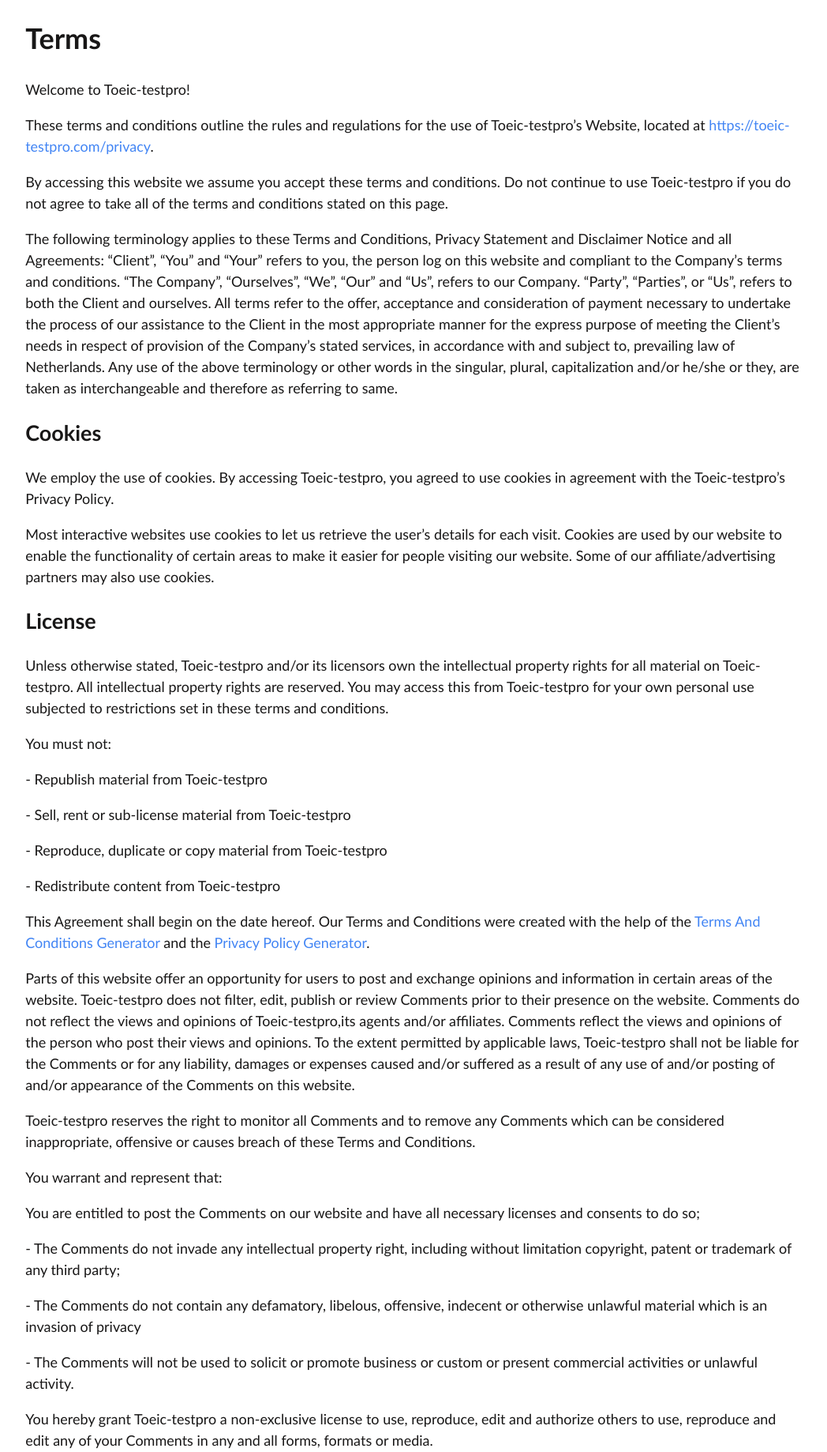
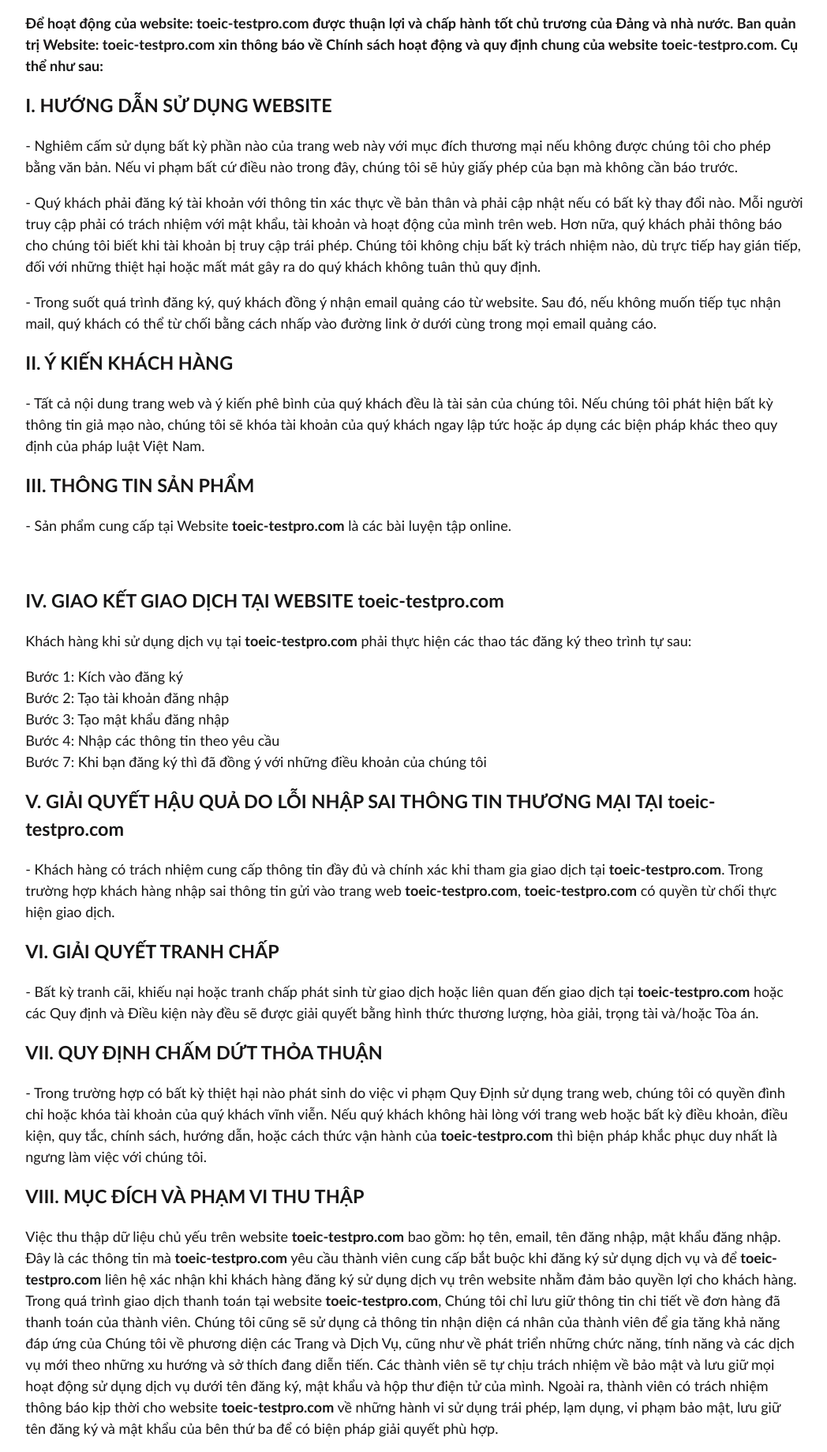
Before and after one commit to KhoaNguyenNe/TrungTamTiengAnh, a PHP site: page /term.html in a window 1280 px wide; the page is wider, and only the part inside the window is pictured. Shown: the part 96-1934 px from the top of that part at 79% size, without its empty margins (115-1163 px from the left). Run offline with PHP 8.4, Linux system fonts and the light colour scheme.

Commit message:
fix bug và làm web contact

```diff
--- a/assets/css/aboutus.css
+++ b/assets/css/aboutus.css
@@ -38,6 +38,7 @@
 /* Hiệu ứng đổi màu chữ khi di chuột vào liên kết */
 .s2 {
     color: #4285f4;
+    font-weight: ;
     transition: color 0.2s ease;
   }
 .s2:hover {
--- a/assets/css/term.css
+++ b/assets/css/term.css
@@ -35,9 +35,9 @@
     margin-inline-start: 0px;
     margin-inline-end: 0px;
 }
-.paper h2 {
+.paper h3 {
     display: block;
-    font-size: 1.5em;
+    font-size: 1.3em;
     margin-block-start: 0.83em;
     margin-block-end: 0.83em;
     margin-inline-start: 0px;
--- a/term.html
+++ b/term.html
@@ -92,62 +92,50 @@
 
         <div class="phara">
             <div class="paper">
-                    <h1 class="Term indam">Terms</h1>
-                    <p>Welcome to Toeic-testpro!</p>
-                    <p>These terms and conditions outline the rules and regulations for the use of Toeic-testpro’s Website, located at <a href="https://toeic-testpro.com/privacy" class="dgdan">https://toeic-testpro.com/privacy</a>.</p>
-                    <p>By accessing this website we assume you accept these terms and conditions. Do not continue to use Toeic-testpro if you do not agree to take all of the terms and conditions stated on this page.</p>
-                    <p>The following terminology applies to these Terms and Conditions, Privacy Statement and Disclaimer Notice and all Agreements: “Client”, “You” and “Your” refers to you, the person log on this website and compliant to the Company’s terms and conditions. “The Company”, “Ourselves”, “We”, “Our” and “Us”, refers to our Company. “Party”, “Parties”, or “Us”, refers to both the Client and ourselves. All terms refer to the offer, acceptance and consideration of payment necessary to undertake the process of our assistance to the Client in the most appropriate manner for the express purpose of meeting the Client’s needs in respect of provision of the Company’s stated services, in accordance with and subject to, prevailing law of Netherlands. Any use of the above terminology or other words in the singular, plural, capitalization and/or he/she or they, are taken as interchangeable and therefore as referring to same.</p>
-                    <h2 class="indam">Cookies</h2>
-                    <p>We employ the use of cookies. By accessing Toeic-testpro, you agreed to use cookies in agreement with the Toeic-testpro’s Privacy Policy.</p>
-                    <p>Most interactive websites use cookies to let us retrieve the user’s details for each visit. Cookies are used by our website to enable the functionality of certain areas to make it easier for people visiting our website. Some of our affiliate/advertising partners may also use cookies.</p>
-                    <h2 class="indam">License</h2>
-                    <p>Unless otherwise stated, Toeic-testpro and/or its licensors own the intellectual property rights for all material on Toeic-testpro. All intellectual property rights are reserved. You may access this from Toeic-testpro for your own personal use subjected to restrictions set in these terms and conditions.</p>
-                    <p>You must not:</p>
-                    <p>- Republish material from Toeic-testpro</p>
-                    <p>- Sell, rent or sub-license material from Toeic-testpro</p>
-                    <p>- Reproduce, duplicate or copy material from Toeic-testpro</p>
-                    <p>- Redistribute content from Toeic-testpro</p>
-                    <p>This Agreement shall begin on the date hereof. Our Terms and Conditions were created with the help of the&nbsp;<a href="https://www.termsandconditionsgenerator.com/" class="dgdan">Terms And Conditions Generator</a>&nbsp;and the&nbsp;<a href="https://www.generateprivacypolicy.com/" class="dgdan">Privacy Policy Generator</a>.</p>
-                    <p>Parts of this website offer an opportunity for users to post and exchange opinions and information in certain areas of the website. Toeic-testpro does not filter, edit, publish or review Comments prior to their presence on the website. Comments do not reflect the views and opinions of Toeic-testpro,its agents and/or affiliates. Comments reflect the views and opinions of the person who post their views and opinions. To the extent permitted by applicable laws, Toeic-testpro shall not be liable for the Comments or for any liability, damages or expenses caused and/or suffered as a result of any use of and/or posting of and/or appearance of the Comments on this website.</p>
-                    <p>Toeic-testpro reserves the right to monitor all Comments and to remove any Comments which can be considered inappropriate, offensive or causes breach of these Terms and Conditions.</p>
-                    <p>You warrant and represent that:</p>
-                    <p>You are entitled to post the Comments on our website and have all necessary licenses and consents to do so;</p>
-                    <p>- The Comments do not invade any intellectual property right, including without limitation copyright, patent or trademark of any third party;</p>
-                    <p>- The Comments do not contain any defamatory, libelous, offensive, indecent or otherwise unlawful material which is an invasion of privacy</p>
-                    <p>- The Comments will not be used to solicit or promote business or custom or present commercial activities or unlawful activity.</p>
-                    <p>You hereby grant Toeic-testpro a non-exclusive license to use, reproduce, edit and authorize others to use, reproduce and edit any of your Comments in any and all forms, formats or media.</p>
-                    <h2 class="indam">Hyperlinking to our Content</h2>
-                    <p>The following organizations may link to our Website without prior written approval:</p>
-                    <p>- Government agencies;</p>
-                    <p>- Search engines;</p>
-                    <p>- News organizations;</p>
-                    <p>- Online directory distributors may link to our Website in the same manner as they hyperlink to the Websites of other listed businesses; and</p>
-                    <p>- System wide Accredited Businesses except soliciting non-profit organizations, charity shopping malls, and charity fundraising groups which may not hyperlink to our Web site.</p>
-                    <p>These organizations may link to our home page, to publications or to other Website information so long as the link: (a) is not in any way deceptive; (b) does not falsely imply sponsorship, endorsement or approval of the linking party and its products and/or services; and (c) fits within the context of the linking party’s site.</p>
-                    <p>We may consider and approve other link requests from the following types of organizations:</p>
-                    <p>- commonly-known consumer and/or business information sources;</p>
-                    <p>- dot.com community sites;</p>
-                    <p>- associations or other groups representing charities;</p>
-                    <p>- online directory distributors;</p>
-                    <p>- internet portals;</p>
-                    <p>- accounting, law and consulting firms; and</p>
-                    <p>- educational institutions and trade associations.</p>
-                    <p>We will approve link requests from these organizations if we decide that: (a) the link would not make us look unfavorably to ourselves or to our accredited businesses; (b) the organization does not have any negative records with us; (c) the benefit to us from the visibility of the hyperlink compensates the absence of Toeic-testpro; and (d) the link is in the context of general resource information.</p>
-                    <p>These organizations may link to our home page so long as the link: (a) is not in any way deceptive; (b) does not falsely imply sponsorship, endorsement or approval of the linking party and its products or services; and (c) fits within the context of the linking party’s site.</p>
-                    <p>If you are one of the organizations listed in paragraph 2 above and are interested in linking to our website, you must inform us by sending an e-mail to Toeic-testpro. Please include your name, your organization name, contact information as well as the URL of your site, a list of any URLs from which you intend to link to our Website, and a list of the URLs on our site to which you would like to link. Wait 2-3 weeks for a response.</p>
-                    <p>Approved organizations may hyperlink to our Website as follows:</p>
-                    <p>- By use of our corporate name; or</p>
-                    <p>- By use of the uniform resource locator being linked to; or</p>
-                    <p>- By use of any other description of our Website being linked to that makes sense within the context and format of content on the linking party’s site.</p>
-                    <p>No use of Toeic-testpro’s logo or other artwork will be allowed for linking absent a trademark license agreement.</p>
-                    <h2 class="indam">iFrames</h2>
-                    <p>Without prior approval and written permission, you may not create frames around our Webpages that alter in any way the visual presentation or appearance of our Website</p>
-                    <h2 class="indam">Refund Policy</h2>
-                    <p>If you are unsatisfied with our product, you can receive refund within <a class="indam">24h</a> since your account is upgraded. After the above time, we will not refund for any reason.</p>
-                    <p>Refund amount = The amount of money we received (after deducting additional fees - if any)</p>
-                    <h2 class="indam">Content Liability</h2>
-                    <p>We shall not be hold responsible for any content that appears on your Website. You agree to protect and defend us against all claims that is rising on your Website. No link(s) should appear on any Website that may be interpreted as libelous, obscene or criminal, or which infringes, otherwise violates, or advocates the infringement or other violation of, any third party rights.</p>
-
+                    <p><a class="indam">Để hoạt động của website:&nbsp;toeic-testpro.com&nbsp;được thuận lợi và chấp hành tốt chủ trương của Đảng và nhà nước. Ban quản trị Website:&nbsp;toeic-testpro.com&nbsp;xin thông báo về Chính sách hoạt động và quy định chung của website&nbsp;toeic-testpro.com. Cụ thể như sau:</a></p>
+                    <h3><a class="indam">I. HƯỚNG DẪN SỬ DỤNG WEBSITE</a></h3>
+                    <p>- Nghiêm cấm sử dụng bất kỳ phần nào của trang web này với mục đích thương mại nếu không được chúng tôi cho phép bằng văn bản. Nếu vi phạm bất cứ điều nào trong đây, chúng tôi sẽ hủy giấy phép của bạn mà không cần báo trước.</p>
+                    <p>- Quý khách phải đăng ký tài khoản với thông tin xác thực về bản thân và phải cập nhật nếu có bất kỳ thay đổi nào. Mỗi người truy cập phải có trách nhiệm với mật khẩu, tài khoản và hoạt động của mình trên web. Hơn nữa, quý khách phải thông báo cho chúng tôi biết khi tài khoản bị truy cập trái phép. Chúng tôi không chịu bất kỳ trách nhiệm nào, dù trực tiếp hay gián tiếp, đối với những thiệt hại hoặc mất mát gây ra do quý khách không tuân thủ quy định.</p>
+                    <p>- Trong suốt quá trình đăng ký, quý khách đồng ý nhận email quảng cáo từ website. Sau đó, nếu không muốn tiếp tục nhận mail, quý khách có thể từ chối bằng cách nhấp vào đường link ở dưới cùng trong mọi email quảng cáo.</p>
+                    <h3><a class="indam">II. Ý KIẾN KHÁCH HÀNG</a></h3>
+                    <p>- Tất cả nội dung trang web và ý kiến phê bình của quý khách đều là tài sản của chúng tôi. Nếu chúng tôi phát hiện bất kỳ thông tin giả mạo nào, chúng tôi sẽ khóa tài khoản của quý khách ngay lập tức hoặc áp dụng các biện pháp khác theo quy định của pháp luật Việt Nam.</p>
+                    <h3><a class="indam">III. THÔNG TIN SẢN PHẨM</a></h3>
+                    <p>- Sản phẩm cung cấp tại Website&nbsp;<a class="indam">toeic-testpro.com</a> là các bài luyện tập online.</p>
+                    <p>&nbsp;</p>
+                    <h3><a class="indam">IV. GIAO KẾT GIAO DỊCH TẠI WEBSITE toeic-testpro.com</a></h3>
+                    <p>Khách hàng khi sử dụng dịch vụ tại&nbsp;<a class="indam">toeic-testpro.com</a>&nbsp;phải thực hiện các thao tác đăng ký theo trình tự sau:</p>
+                    <ul>
+                    <li>Bước 1: Kích vào đăng ký</li>
+                    <li>Bước 2: Tạo tài khoản đăng nhập</li>
+                    <li>Bước 3: Tạo mật khẩu đăng nhập</li>
+                    <li>Bước 4: Nhập các thông tin theo yêu cầu</li>
+                    <li>Bước 7: Khi bạn đăng ký thì đã đồng ý với những điều khoản của chúng tôi</li>
+                    </ul>
+                    <h3><a class="indam">V. GIẢI QUYẾT HẬU QUẢ DO LỖI NHẬP SAI THÔNG TIN THƯƠNG MẠI TẠI toeic-testpro.com</a></h3>
+                    <p>- Khách hàng có trách nhiệm cung cấp thông tin đầy đủ và chính xác khi tham gia giao dịch tại&nbsp;<a class="indam">toeic-testpro.com</a>. Trong trường hợp khách hàng nhập sai thông tin gửi vào trang web&nbsp;<a class="indam">toeic-testpro.com</a>,&nbsp;<a class="indam">toeic-testpro.com</a> có quyền từ chối thực hiện giao dịch.</p>
+                    <h3><a class="indam">VI. GIẢI QUYẾT TRANH CHẤP</a></h3>
+                    <p>- Bất kỳ tranh cãi, khiếu nại hoặc tranh chấp phát sinh từ giao dịch hoặc liên quan đến giao dịch tại&nbsp;<a class="indam">toeic-testpro.com</a>&nbsp;hoặc các Quy định và Điều kiện này đều sẽ được giải quyết bằng hình thức thương lượng, hòa giải, trọng tài và/hoặc Tòa án.</p>
+                    <h3><a class="indam">VII. QUY ĐỊNH CHẤM DỨT THỎA THUẬN</a></h3>
+                    <p>- Trong trường hợp có bất kỳ thiệt hại nào phát sinh do việc vi phạm Quy Định sử dụng trang web, chúng tôi có quyền đình chỉ hoặc khóa tài khoản của quý khách vĩnh viễn. Nếu quý khách không hài lòng với trang web hoặc bất kỳ điều khoản, điều kiện, quy tắc, chính sách, hướng dẫn, hoặc cách thức vận hành của&nbsp;<a class="indam">toeic-testpro.com</a>&nbsp;thì biện pháp khắc phục duy nhất là ngưng làm việc với chúng tôi.</p>
+                    <h3><a class="indam">VIII. MỤC ĐÍCH VÀ PHẠM VI THU THẬP</a></h3>
+                    <p>Việc thu thập dữ liệu chủ yếu trên website&nbsp;<a class="indam">toeic-testpro.com</a> bao gồm: họ tên, email, tên đăng nhập, mật khẩu đăng nhập. Đây là các thông tin mà <a class="indam">toeic-testpro.com</a>&nbsp;yêu cầu thành viên cung cấp bắt buộc khi đăng ký sử dụng dịch vụ và để&nbsp;<a class="indam">toeic-testpro.com</a>&nbsp;liên hệ xác nhận khi khách hàng đăng ký sử dụng dịch vụ trên website nhằm đảm bảo quyền lợi cho khách hàng. Trong quá trình giao dịch thanh toán tại website&nbsp;<a class="indam">toeic-testpro.com</a>, Chúng tôi chỉ lưu giữ thông tin chi tiết về đơn hàng đã thanh toán của thành viên. Chúng tôi cũng sẽ sử dụng cả thông tin nhận diện cá nhân của thành viên để gia tăng khả năng đáp ứng của Chúng tôi về phương diện các Trang và Dịch Vụ, cũng như về phát triển những chức năng, tính năng và các dịch vụ mới theo những xu hướng và sở thích đang diễn tiến. Các thành viên sẽ tự chịu trách nhiệm về bảo mật và lưu giữ mọi hoạt động sử dụng dịch vụ dưới tên đăng ký, mật khẩu và hộp thư điện tử của mình. Ngoài ra, thành viên có trách nhiệm thông báo kịp thời cho website&nbsp;<a class="indam">toeic-testpro.com</a>&nbsp;về những hành vi sử dụng trái phép, lạm dụng, vi phạm bảo mật, lưu giữ tên đăng ký và mật khẩu của bên thứ ba để có biện pháp giải quyết phù hợp.</p>
+                    <h3><a class="indam">IX. PHẠM VI SỬ DỤNG THÔNG TIN</a></h3>
+                    <p>Website&nbsp;<a class="indam">toeic-testpro.com</a>&nbsp;sử dụng thông tin thành viên cung cấp để:</p>
+                    <ul>
+                    <li>Cung cấp các dịch vụ đến thành viên;</li>
+                    <li>Gửi các thông báo về các hoạt động trao đổi thông tin giữa thành viên và website&nbsp;<a class="indam">toeic-testpro.com</a></li>
+                    <li>Ngăn ngừa các hoạt động phá hủy tài khoản người dùng của thành viên hoặc các hoạt động giả mạo thành viên;</li>
+                    <li>Liên lạc và giải quyết với thành viên trong những trường hợp đặc biệt.</li>
+                    <li>Không sử dụng thông tin cá nhân của thành viên ngoài mục đích xác nhận và liên hệ có liên quan đến giao dịch tại&nbsp;<a class="indam">toeic-testpro.com</a></li>
+                    <li>Trong trường hợp có yêu cầu của pháp luật: website&nbsp;<a class="indam">toeic-testpro.com</a>&nbsp;có trách nhiệm hợp tác cung cấp thông tin cá nhân thành viên khi có yêu cầu từ cơ quan tư pháp bao gồm: Viện kiểm sát, tòa án, cơ quan công an điều tra liên quan đến hành vi vi phạm pháp luật nào đó của khách hàng. Ngoài ra, không ai có quyền xâm phạm vào thông tin cá nhân của thành viên.</li>
+                    </ul>
+                    <h3><a class="indam">X. THỜI GIAN LƯU TRỮ THÔNG TIN</a></h3>
+                    <p>Dữ liệu cá nhân của thành viên sẽ được lưu trữ cho đến khi có yêu cầu hủy bỏ hoặc tự thành viên đăng nhập và thực hiện hủy bỏ. Còn lại trong mọi trường hợp thông tin cá nhân thành viên sẽ được bảo mật trên máy chủ của&nbsp;<a class="indam">toeic-testpro.com</a></p>
+                    <h3><a class="indam">XI. Chính sách hoàn tiền:</a></h3>
+                    <p>Khách hàng có thể hoàn trả lại tiền nếu khách hàng không hài lòng trong vòng <a class="indam">24h</a> kể từ lúc tài khoản được kích hoạt. Vì bất cứ lý do gì quá thời gian trên TOEIC TEST PRO sẽ không chấp nhận hoàn trả học phí.<br><br>- Số tiền hoàn = Số tiền TOEIC TEST PRO thực nhận ( sau khi trừ đi phí phát sinh - nếu có )</p>
+                    <p>Email: <a class="indam"><a href="abc@gmail.com" class="indam">abc@gmail.com</a><br></a>Chúng tôi sẽ liên hệ trả lời bạn trong thời gian làm việc.</p>
+                    <h3><a class="indam">XII. NHỮNG QUY ĐỊNH KHÁC</a></h3>
+                    <p>- Tất cả các Điều Khoản và Điều Kiện (và tất cả nghĩa vụ phát sinh ngoài Điều khoản và Điều kiện này hoặc có liên quan) sẽ bị chi phối và được hiểu theo luật pháp Việt Nam.</p>
             </div>
         </div>
 
```
Also changed, not shown: aboutus.html (+8 -8 lines), assets/css/contact.css (+98 -3 lines), contact.html (+49 -8 lines), login.html (+3 -5 lines).
